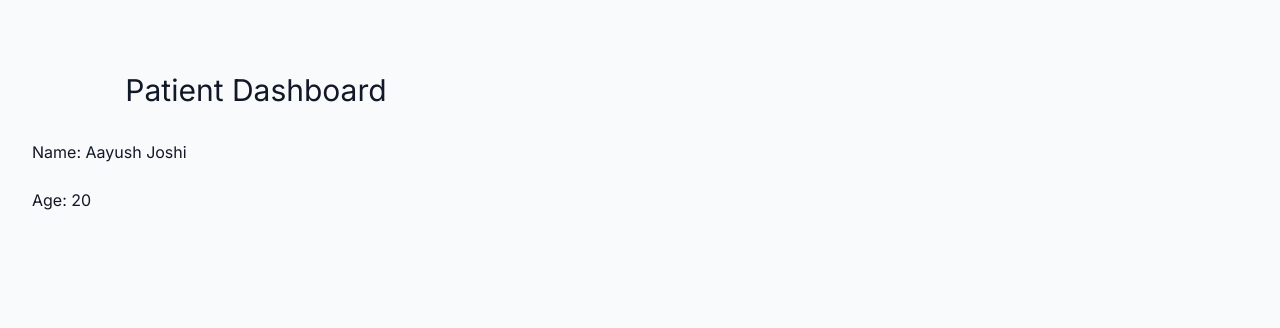
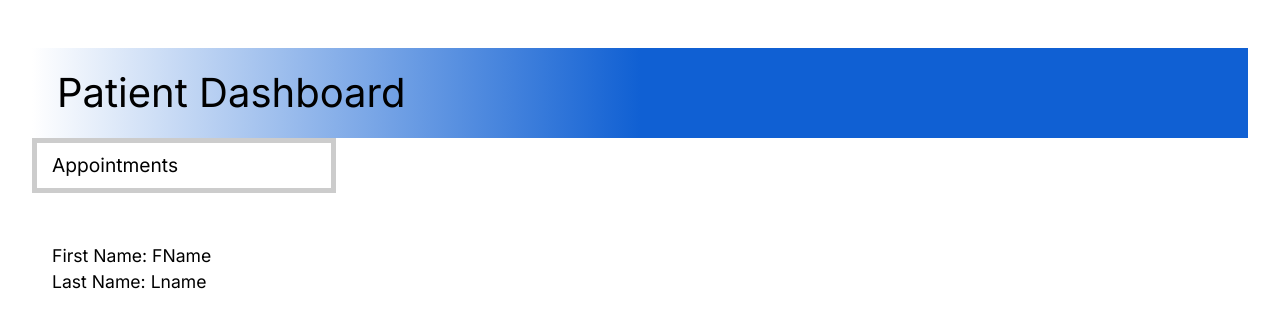
Before and after one commit to rishiguptagit/HealthNex.AI, a Next.js app: page /dashboard in a window 1280 px wide. Shown: the top 328 px of the page. Built offline with nearby package versions, Linux system fonts and the light colour scheme.

Commit message:
Adding panel and dropdown menu for Patient Dashboard

```diff
--- a/app/dashboard/dashboard.tsx
+++ b/app/dashboard/dashboard.tsx
@@ -1,18 +1,68 @@
-import React from "react";
+"use client";
+import React, { useState } from "react";
+
+const panelStyle = {
+  display: "flex",
+  justifyContent: "space-between",
+  alignItems: "center",
+  height: "90px",
+  width: "100%",
+  color: "black",
+  fontSize: "250%",
+  // borderBottom: "5px solid #1060d3",
+  paddingLeft: "25px",
+  background: "linear-gradient(to right, white, #1060d3 50%)",
+};
+
+const dropDown = {
+  alignItems: "center",
+  width: "25%",
+  padding: "15px",
+  paddingTop: "8px",
+  paddingBottom: "8px",
+  fontSize: "120%",
+  border: "5px solid #ccc"
+};
+
+const options = {
+  width: "90%",
+  fontSize: "85%",
+  borderBottom: "5px solid #ccc"
+};
 
 export default function PatientDashboard() {
+  const [isOpen, setIsOpen] = useState(false);
+
   return (
-    <div className="min-h-screen flex items-start justify-start bg-gray-50 py-12 px-4 sm:px-6 lg:px-8">
-      <div className="max-w-md w-full space-y-8">
-        <div>
-          <h2 className="mt-6 text-center text-3xl text-gray-900">
-            Patient Dashboard
-          </h2>
-        </div>
-        <div>
-          <p className="mt-6 text-left text-gray-900">Name: Aayush Joshi</p>
-          <p className="mt-6 text-left text-gray-900">Age: 20</p>
-        </div>
+    <div className="min-h-screen bg-white text-black py-12 px-4 sm:px-6 lg:px-8">
+      <div style={panelStyle}>Patient Dashboard</div>
+
+      <div style={dropDown}
+        onMouseEnter={() => setIsOpen(true)}
+        onMouseLeave={() => setIsOpen(false)}
+      >
+        <button> Appointments </button>
+        {isOpen && (
+          <div style={{paddingTop: "5%"}}>
+            <button style={options}> View Appointments </button>
+            <button style={options}> Make an Appointment </button>
+          </div>
+        )}
+      </div>
+
+      {/* {<div style={dropDown}>
+        <select>
+          <option value=""> Appointments </option>
+          <option value=""> View Appointments </option>
+          <option value=""> Make an Appointment </option>
+        </select>
+      </div>} */}
+
+      <div
+        style={{ paddingTop: "50px", paddingLeft: "20px", fontSize: "110%" }}
+      >
+        <p> First Name: FName </p>
+        <p> Last Name: Lname </p>
       </div>
     </div>
   );
```
Also changed, not shown: dashboard/dashboard.tsx (deleted, +0 -20 lines), dashboard/page.tsx (deleted, +0 -9 lines).
